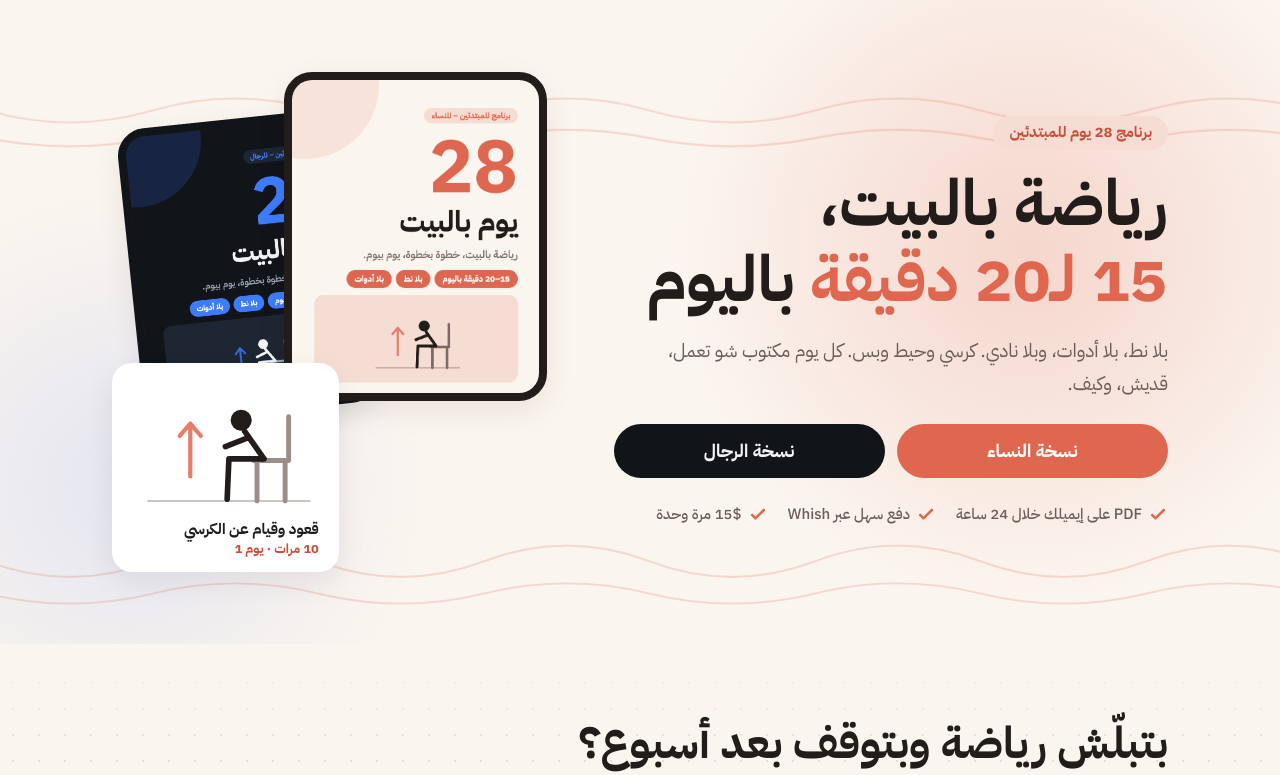
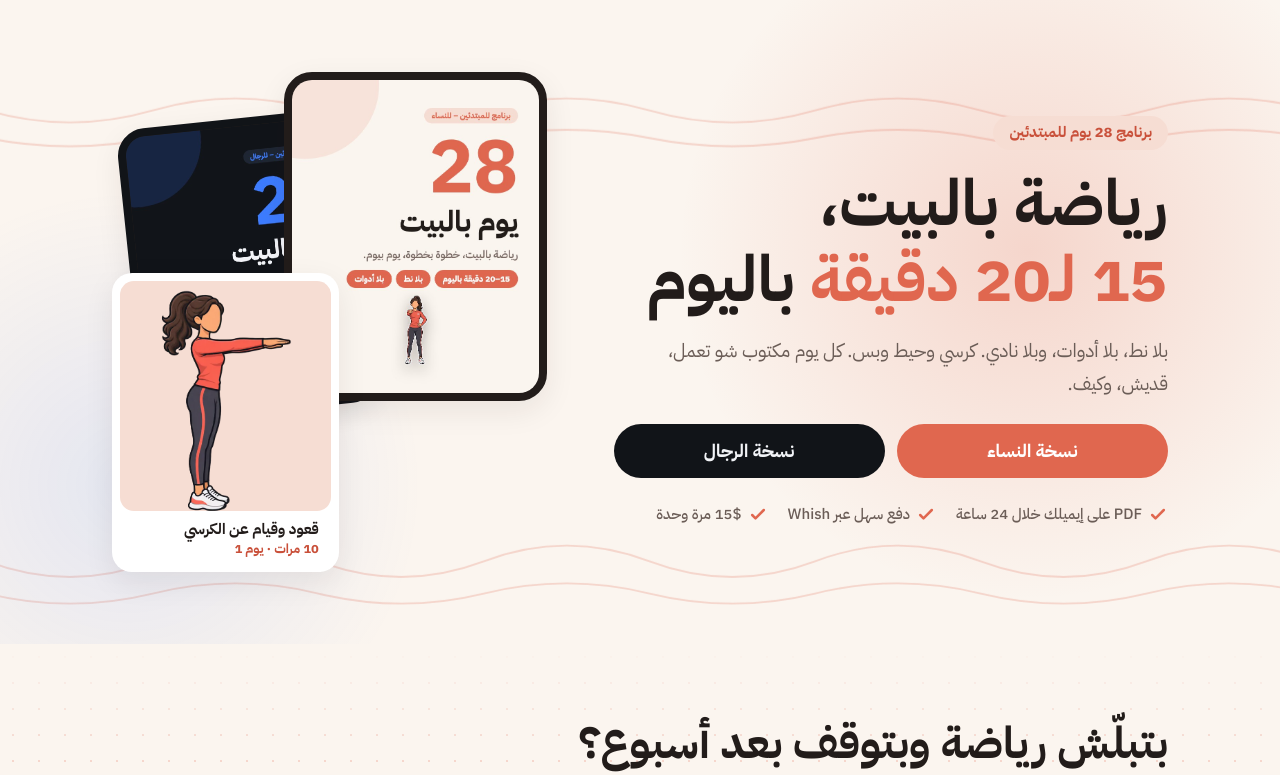
Before and after one commit to Ali313-NK/bilbeit, a PHP site: page / in a window 1280 px wide. Shown: the part 65-840 px from the top of the page. Run offline with PHP 8.4, Linux system fonts and the light colour scheme.

Commit message:
Site uses the new mascot character: new page previews, mascot rep in hero, mascots on plans and final section
Co-Authored-By: Claude Opus 5.5 <noreply@anthropic.com>

```diff
--- a/index.html
+++ b/index.html
@@ -7,7 +7,7 @@
 <meta name="description" content="برنامج رياضة بالبيت للمبتدئين: 28 يوم جاهزين، 15 لـ20 دقيقة باليوم، بلا نط وبلا أدوات. نسخة للنساء ونسخة للرجال، PDF على تلفونك بـ15$.">
 <meta property="og:title" content="28 يوم بالبيت">
 <meta property="og:description" content="رياضة بالبيت، 15 لـ20 دقيقة باليوم، بلا نط وبلا أدوات.">
-<meta property="og:image" content="img/cover-women.jpg">
+<meta property="og:image" content="https://bilbeit.kachakech.tech/img/cover-women.jpg">
 <meta name="theme-color" content="#FBF5EF">
 <link rel="icon" href="img/favicon.svg" type="image/svg+xml">
 <link rel="preconnect" href="https://fonts.googleapis.com">
@@ -51,21 +51,8 @@
         <div class="phone"><img src="img/cover-women.jpg" alt="" width="720" height="900"></div>
         <div class="phone phone-back"><img src="img/cover-men.jpg" alt="" width="720" height="900"></div>
         <div class="fig-card">
-          <!-- SMIL animation: works in Safari, Chrome and Firefox (CSS "d" animation does not work in Safari). -->
-          <svg viewBox="0 0 600 420" class="hero-svg"><line x1="80" y1="370" x2="540" y2="370" class="ground"/>
-            <path d="M380 255 H480 M480 255 V130 M390 255 V370 M470 255 V370" class="prop"/>
-            <path d="M200 300 V150 M170 185 L200 150 L230 185" class="hint">
-              <animateTransform attributeName="transform" type="translate" values="0 0;0 -18;0 0" dur="1.5s" repeatCount="indefinite"/></path>
-            <circle cx="345" cy="140" r="30" class="fig">
-              <animate attributeName="cx" values="345;345;330;330;345" keyTimes="0;.15;.5;.65;1" dur="3s" repeatCount="indefinite"
-                       calcMode="spline" keySplines=".45 0 .55 1;.45 0 .55 1;.45 0 .55 1;.45 0 .55 1"/>
-              <animate attributeName="cy" values="140;140;62;62;140" keyTimes="0;.15;.5;.65;1" dur="3s" repeatCount="indefinite"
-                       calcMode="spline" keySplines=".45 0 .55 1;.45 0 .55 1;.45 0 .55 1;.45 0 .55 1"/></circle>
-            <path d="M355 172 L410 250 M410 250 L310 250 L305 365 M365 190 L300 215" class="fig">
-              <animate attributeName="d" keyTimes="0;.15;.5;.65;1" dur="3s" repeatCount="indefinite" calcMode="spline"
-                       keySplines=".45 0 .55 1;.45 0 .55 1;.45 0 .55 1;.45 0 .55 1"
-                       values="M355 172 L410 250 M410 250 L310 250 L305 365 M365 190 L300 215;M355 172 L410 250 M410 250 L310 250 L305 365 M365 190 L300 215;M330 95 L335 225 M335 225 L328 295 L310 365 M332 125 L262 150;M330 95 L335 225 M335 225 L328 295 L310 365 M332 125 L262 150;M355 172 L410 250 M410 250 L310 250 L305 365 M365 190 L300 215"/></path>
-          </svg>
+          <!-- Two poses of the same move swap like a rep (sit-w-a = standing, sit-w-b = down). -->
+          <div class="rep"><img class="rep-a" src="img/sit-w-a.webp" alt="" width="380" height="640"><img class="rep-b" src="img/sit-w-b.webp" alt="" width="380" height="640"></div>
           <p class="fig-cap"><b>قعود وقيام عن الكرسي</b><span>10 مرات · يوم 1</span></p>
         </div>
       </div>
@@ -128,9 +115,12 @@
       <p class="sub center">دفعة وحدة، بلا اشتراك. الملف إلك للأبد.</p>
       <div class="plans">
         <article class="plan" id="buy-women">
-          <span class="chip">للنساء</span>
-          <h3>28 يوم بالبيت – للنساء</h3>
-          <p class="price"><span>15$</span> مرة وحدة</p>
+          <div class="plan-head">
+            <div><span class="chip">للنساء</span>
+              <h3>28 يوم بالبيت – للنساء</h3>
+              <p class="price"><span>15$</span> مرة وحدة</p></div>
+            <img src="img/mascot-w.webp" alt="" width="308" height="720" loading="lazy">
+          </div>
           <ul class="ticks">
             <li>28 يوم جاهزين، 15 لـ20 دقيقة</li><li>13 حركة مشروحة بالرسم</li>
             <li>بلا نط، والجيران ما بيسمعوا شي</li><li>اختبار، جدول، وصفحة سلامة</li>
@@ -138,9 +128,12 @@
           <a class="btn btn-block" data-checkout="women" href="#">اشتري نسخة النساء</a>
         </article>
         <article class="plan plan-dark" id="buy-men">
-          <span class="chip">للرجال</span>
-          <h3>28 يوم بالبيت – للرجال</h3>
-          <p class="price"><span>15$</span> مرة وحدة</p>
+          <div class="plan-head">
+            <div><span class="chip">للرجال</span>
+              <h3>28 يوم بالبيت – للرجال</h3>
+              <p class="price"><span>15$</span> مرة وحدة</p></div>
+            <img src="img/mascot-m.webp" alt="" width="235" height="720" loading="lazy">
+          </div>
           <ul class="ticks">
             <li>28 يوم جاهزين، 15 لـ20 دقيقة</li><li>13 حركة مشروحة بالرسم</li>
             <li>قوة ولياقة بالبيت، بلا نادي</li><li>اختبار، جدول، وصفحة سلامة</li>
@@ -198,6 +191,7 @@
   <section class="sec final">
     <svg class="waves" viewBox="0 0 1440 400" preserveAspectRatio="xMidYMid slice" aria-hidden="true"><g class="bg-drift"><path d="M0 70 Q90 48 180 70 T360 70 T540 70 T720 70 T900 70 T1080 70 T1260 70 T1440 70 T1620 70 T1800 70 T1980 70 T2160 70 T2340 70 T2520 70 T2700 70 T2880 70"/><path d="M0 340 Q90 312 180 340 T360 340 T540 340 T720 340 T900 340 T1080 340 T1260 340 T1440 340 T1620 340 T1800 340 T1980 340 T2160 340 T2340 340 T2520 340 T2700 340 T2880 340"/></g></svg>
     <div class="wrap center">
+      <div class="duo" aria-hidden="true"><img src="img/mascot-w.webp" alt="" width="308" height="720" loading="lazy"><img src="img/mascot-m.webp" alt="" width="235" height="720" loading="lazy"></div>
       <h2 class="h2">أحسن يوم لتبلّش هو اليوم.</h2>
       <p class="sub">ولو 10 دقايق.</p>
       <div class="cta-row center-row">
--- a/style.css
+++ b/style.css
@@ -62,12 +62,13 @@ h1 { font-size: clamp(36px, 9vw, 64px); line-height: 1.2; margin: var(--s2) 0; }
 .phone-back { right: auto; left: 4%; top: 46px; width: 52%; transform: rotate(-6deg); z-index: 1; border-color: var(--dark); }
 .fig-card { position: absolute; bottom: 0; left: 0; width: 50%; background: var(--surface); border-radius: var(--r-md);
             box-shadow: var(--shadow); padding: 8px; z-index: 3; }
-.fig-card svg { width: 100%; height: auto; display: block; }
-.fig { fill: none; stroke: var(--text); stroke-width: 16; stroke-linecap: round; stroke-linejoin: round; }
-circle.fig { fill: var(--text); stroke: none; }
-.prop { fill: none; stroke: #9c8d86; stroke-width: 14; stroke-linecap: round; }
-.ground { stroke: #9c8d86; stroke-width: 6; stroke-linecap: round; opacity: .5; }
-.hint { fill: none; stroke: var(--accent); stroke-width: 12; stroke-linecap: round; stroke-linejoin: round; opacity: .85; }
+/* Mascot rep: two poses swap like one repetition. */
+.rep { position: relative; height: 190px; background: var(--soft); border-radius: 14px; margin-bottom: 8px; }
+.rep img { position: absolute; inset: 10px 0 0; height: calc(100% - 10px); width: 100%; object-fit: contain; object-position: center bottom; }
+.rep-b { opacity: 0; animation: rep-b 3s ease-in-out infinite; }
+.rep-a { animation: rep-a 3s ease-in-out infinite; }
+@keyframes rep-a { 0%, 38% { opacity: 1; } 46%, 88% { opacity: 0; } 96%, 100% { opacity: 1; } }
+@keyframes rep-b { 0%, 38% { opacity: 0; } 46%, 88% { opacity: 1; } 96%, 100% { opacity: 0; } }
 .fig-cap { display: flex; flex-direction: column; padding: 0 12px 6px; line-height: 1.4; }
 .fig-cap b { font-size: 15px; }
 .fig-cap span { font-size: 13px; color: var(--accent-strong); font-weight: 700; }
@@ -128,6 +129,9 @@ circle.fig { fill: var(--text); stroke: none; }
 .plan { background: var(--bg); border: 2px solid var(--soft); border-radius: var(--r-lg); padding: var(--s4) var(--s3);
         display: flex; flex-direction: column; gap: var(--s2); scroll-margin-top: 90px; }
 .plan .chip { align-self: flex-start; }
+.plan-head { display: flex; align-items: flex-end; justify-content: space-between; gap: 12px; }
+.plan-head > div { display: flex; flex-direction: column; gap: var(--s1); align-items: flex-start; }
+.plan-head img { flex: none; height: 170px; width: auto; margin-bottom: -8px; }
 .plan h3 { font-size: 24px; }
 .price { font-size: 17px; color: var(--muted); }
 .price span { font-size: 48px; font-weight: 700; color: var(--text); margin-left: 6px; }
@@ -165,6 +169,8 @@ details p { padding: 0 24px 20px; color: var(--muted); }
 
 .final { background: var(--soft); }
 .final .sub { margin-bottom: var(--s3); }
+.duo { display: flex; justify-content: center; align-items: flex-end; gap: 4px; margin-bottom: var(--s2); }
+.duo img { height: 190px; width: auto; }
 
 /* Footer */
 .foot { background: var(--dark); color: var(--dark-muted); padding: var(--s5) 0; }
@@ -225,6 +231,8 @@ details p { padding: 0 24px 20px; color: var(--muted); }
   .hero { padding: var(--s6) 0; }
   .hero-in { grid-template-columns: 1.1fr .9fr; }
   .hero-art { height: 500px; max-width: none; }
+  .rep { height: 230px; }
+  .duo img { height: 230px; }
   .swaps { grid-template-columns: repeat(3, 1fr); }
   .grid3 { grid-template-columns: repeat(3, 1fr); }
   .pages { grid-template-columns: repeat(4, 1fr); }
@@ -238,7 +246,8 @@ details p { padding: 0 24px 20px; color: var(--muted); }
 @media (min-width: 1024px) { .steps { grid-template-columns: repeat(4, 1fr); } .steps li { flex-direction: column; } }
 @media (prefers-reduced-motion: reduce) {
   html { scroll-behavior: auto; }
-  .bg-drift { animation: none !important; }
+  .bg-drift, .rep img { animation: none !important; }
+  .rep-a { opacity: 1; } .rep-b { opacity: 0; }
   .btn, summary::after { transition: none; }
 }
 .center-row .btn { flex: 0 1 260px; }
```
Also changed, not shown: img/cover-men.jpg, img/cover-women.jpg, img/day-men.jpg, img/day.jpg, img/exercise.jpg, img/mascot-m.webp (added), img/mascot-w.webp (added), img/sit-m-a.webp (added), img/sit-m-b.webp (added), img/sit-w-a.webp (added), img/sit-w-b.webp (added), img/tracker.jpg.
